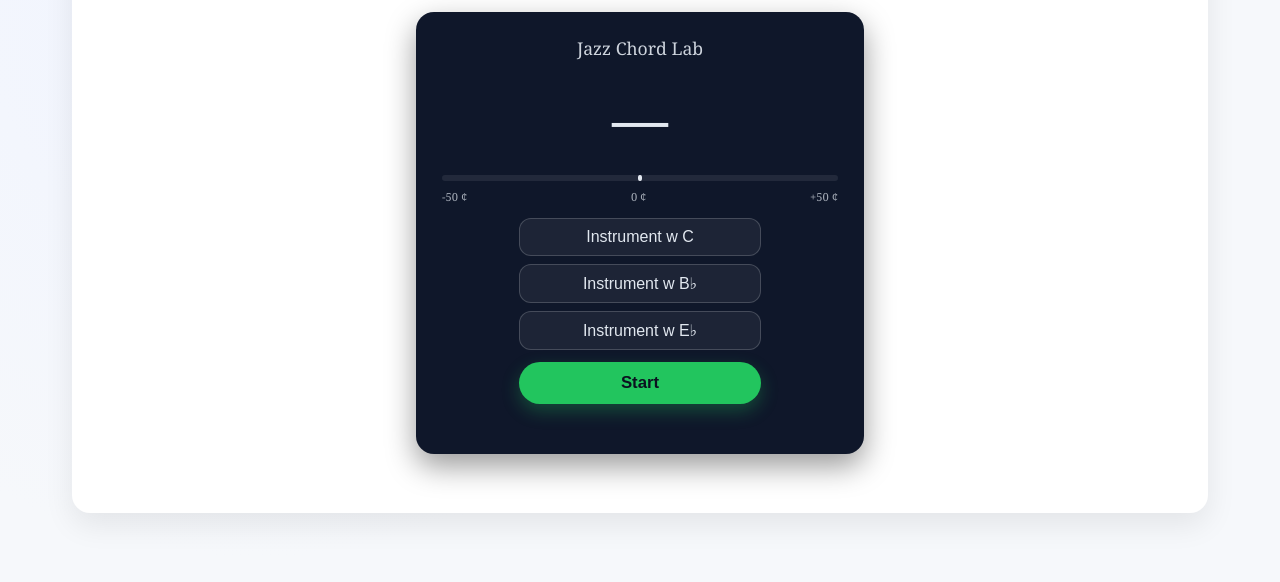
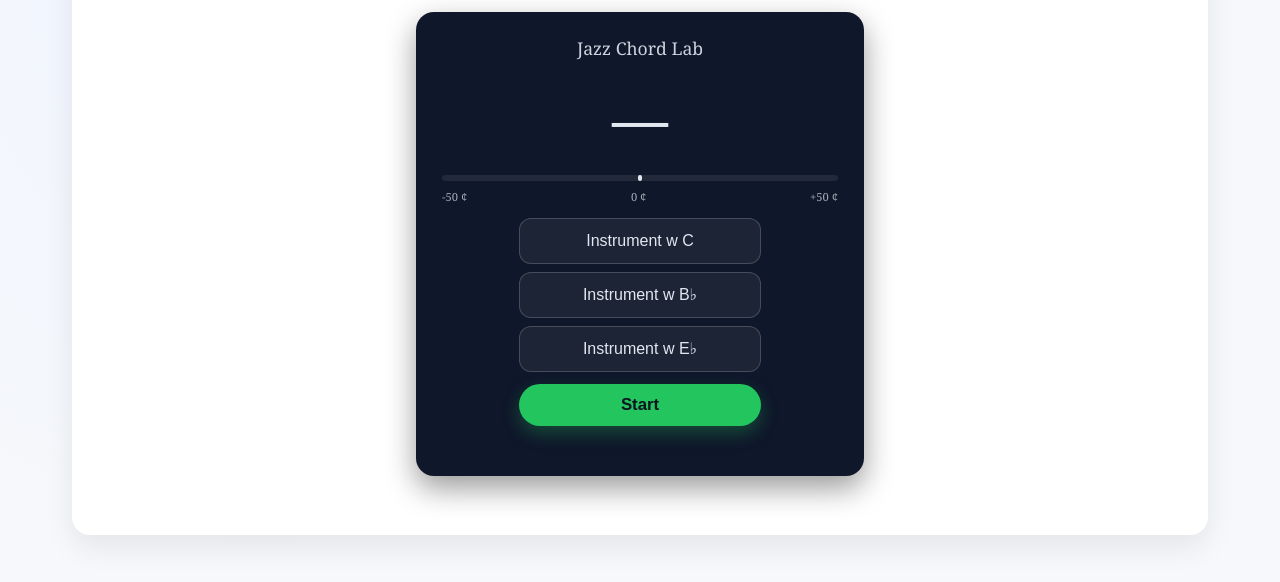
Before and after one commit to JazzChordLab/tuner, a plain HTML site: page docs/index.html in a window 1280 px wide. Shown: the part 146-728 px from the top of the page. Drawn offline with Linux system fonts and the light colour scheme.

Commit message:
Update style.css

```diff
--- a/docs/css/style.css
+++ b/docs/css/style.css
@@ -113,6 +113,9 @@ h1 {
 }
 
 .key-button {
+  display: flex;
+  align-items: center;
+  justify-content: center;
   border: 1px solid rgba(255, 255, 255, 0.18);
   background: rgba(255, 255, 255, 0.06);
   color: #e2e8f0;
@@ -122,6 +125,7 @@ h1 {
   cursor: pointer;
   transition: border-color 0.15s ease, background 0.15s ease, transform 0.08s ease;
   width: min(242px, 100%);
+  min-height: 46px;
 }
 
 .key-button:hover { transform: translateY(-1px); }
```
